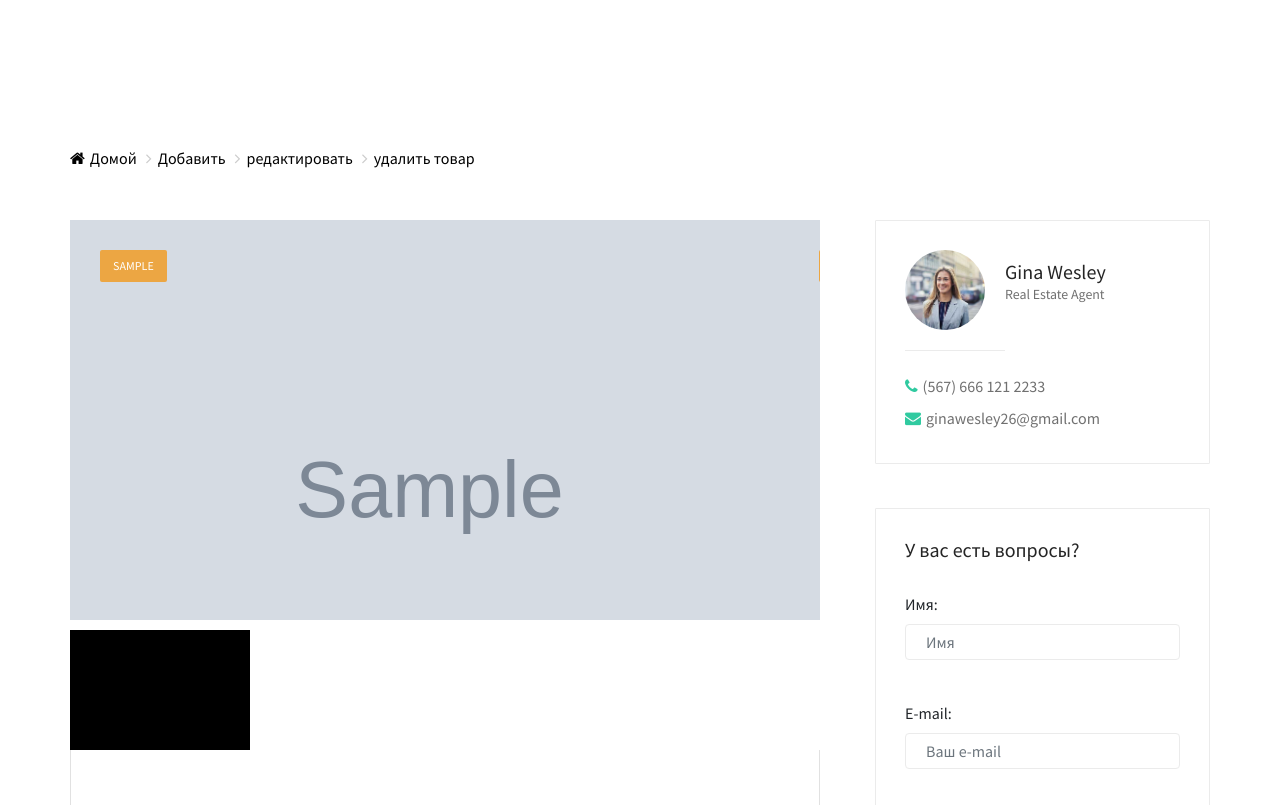
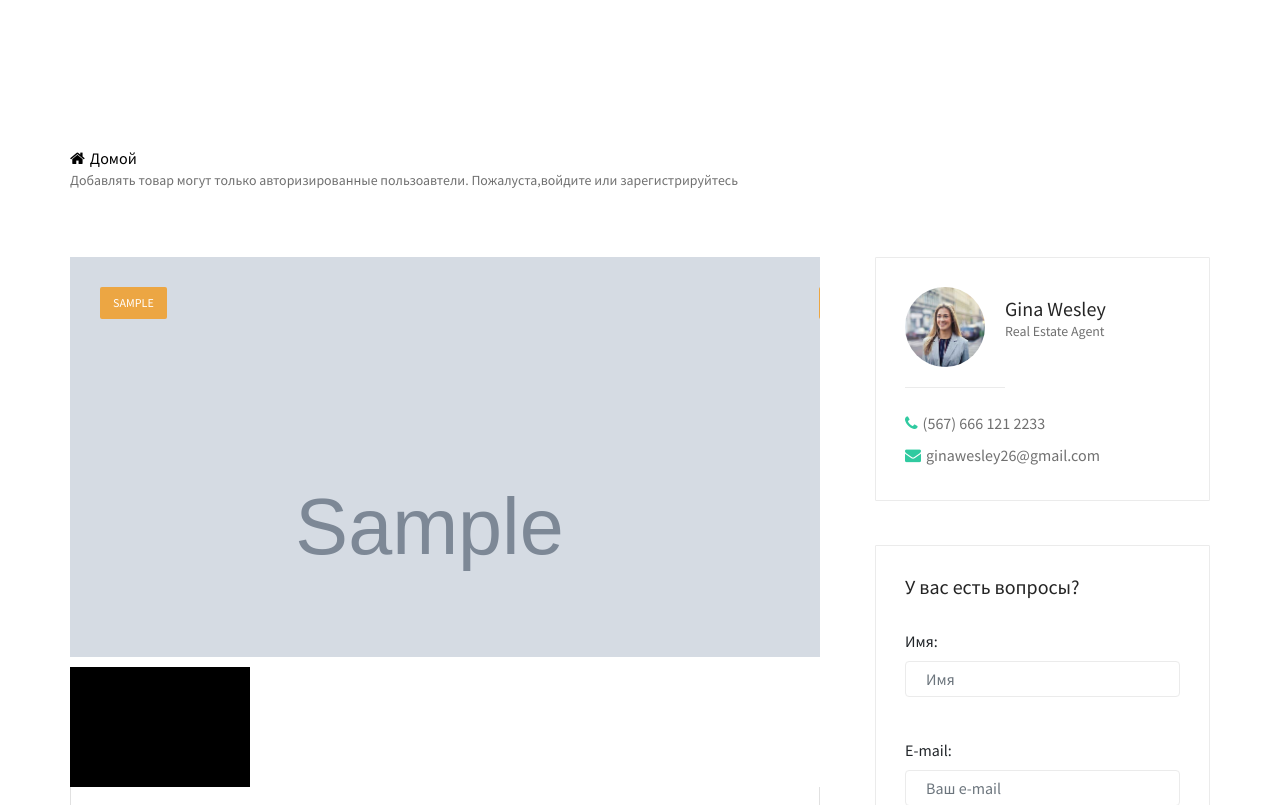
Before and after one commit to fox1985/news_real_estate_agency, a Django app: template realty/templates/page/realty_page_noe.html in a window 1280 px wide. Shown: the part 354-1159 px from the top of the page. Run offline with Django 3.2, Linux system fonts and the light colour scheme; data comes from the database, SQL or seed files in the repository; both versions use the stored data as it was after the commit; tables that the repository leaves empty hold one stand-in row (values such as "Sample post"); the template is opened without the code that fills it: values that come from a table or form of the project are taken from there, most other values are stand-ins (such as "Sample title", 1, 10 or a date in 2020); grey boxes marked "Sample" are stand-in pictures; some libraries are stand-ins or nearby versions.

Commit message:
Новый шоблон форма добавления товара
Добвлена меню пользователя

Добавлена форма обратной связи
Добавлена проверка заригистрирован ли пользователь или нет

```diff
--- a/realty/templates/page/realty_page_noe.html
+++ b/realty/templates/page/realty_page_noe.html
@@ -28,9 +28,17 @@
 <div class="site-breadcrumb">
 		<div class="container">
 			<a href="/realty/"><i class="fa fa-home"></i>Домой</a>
-            <span><i class="fa fa-angle-right"></i><a href="{% url 'realty:new_page'  %}">Добавить</a></span>
-            <span><i class="fa fa-angle-right"></i><a href="{% url 'realty:edit_page' realty_page.pk %}">редактировать</a></span>
-            <span><i class="fa fa-angle-right"></i><a href="{% url 'realty:delete_page' realty_page.pk %}">удалить товар</a></span>
+            {# Если пользователь не регистрирован товыводим вход и регистрацыю #}
+            {% if not request.user.is_authenticated %}
+                 <p>Добавлять товар могут только авторизированные пользоавтели.
+                     Пожалуста,войдите  или зарегистрируйтесь</p>
+
+            {% else %}
+                <span><i class="fa fa-angle-right"></i><a href="{% url 'realty:new_page'  %}">Добавить</a></span>
+                <span><i class="fa fa-angle-right"></i><a href="{% url 'realty:edit_page' realty_page.pk %}">редактировать</a></span>
+                <span><i class="fa fa-angle-right"></i><a href="{% url 'realty:delete_page' realty_page.pk %}">удалить товар</a></span>
+
+            {% endif %}
 
 		</div>
 	</div>
```
Also changed, not shown: db.sqlite3.
